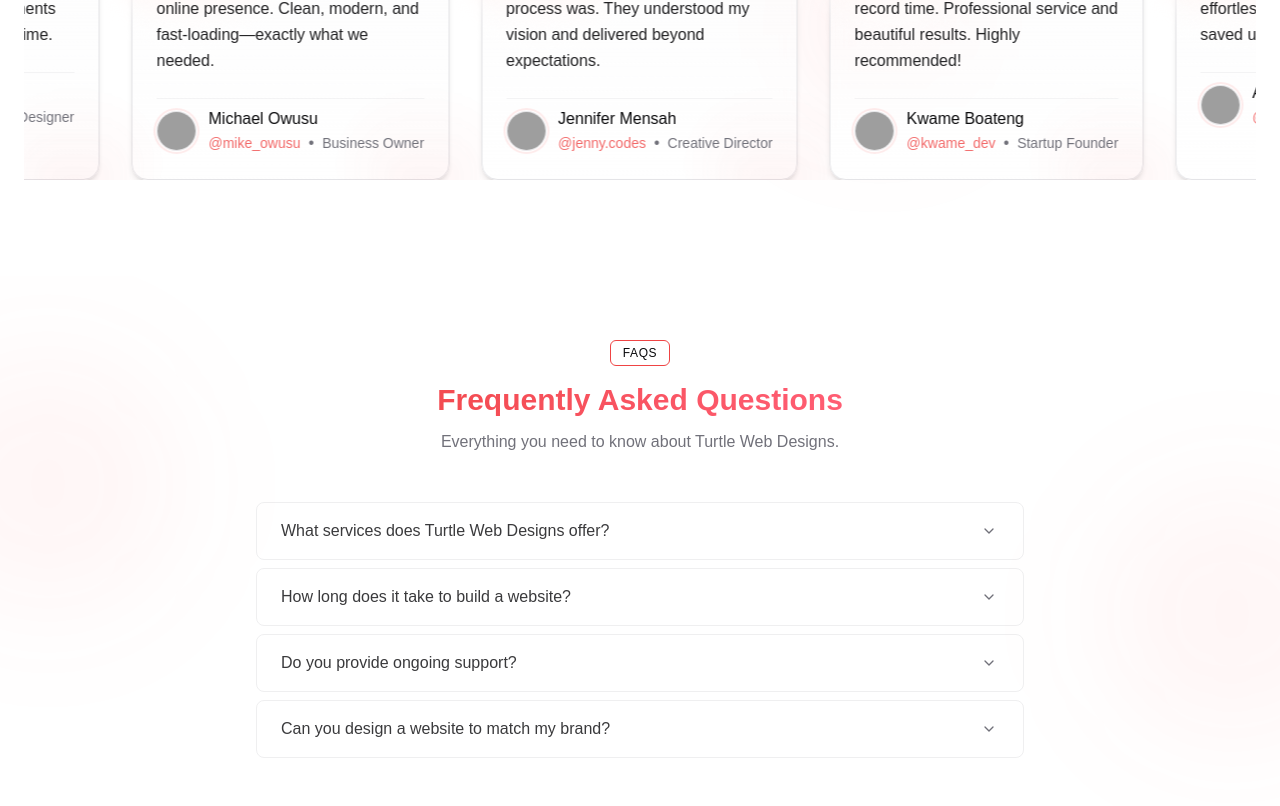
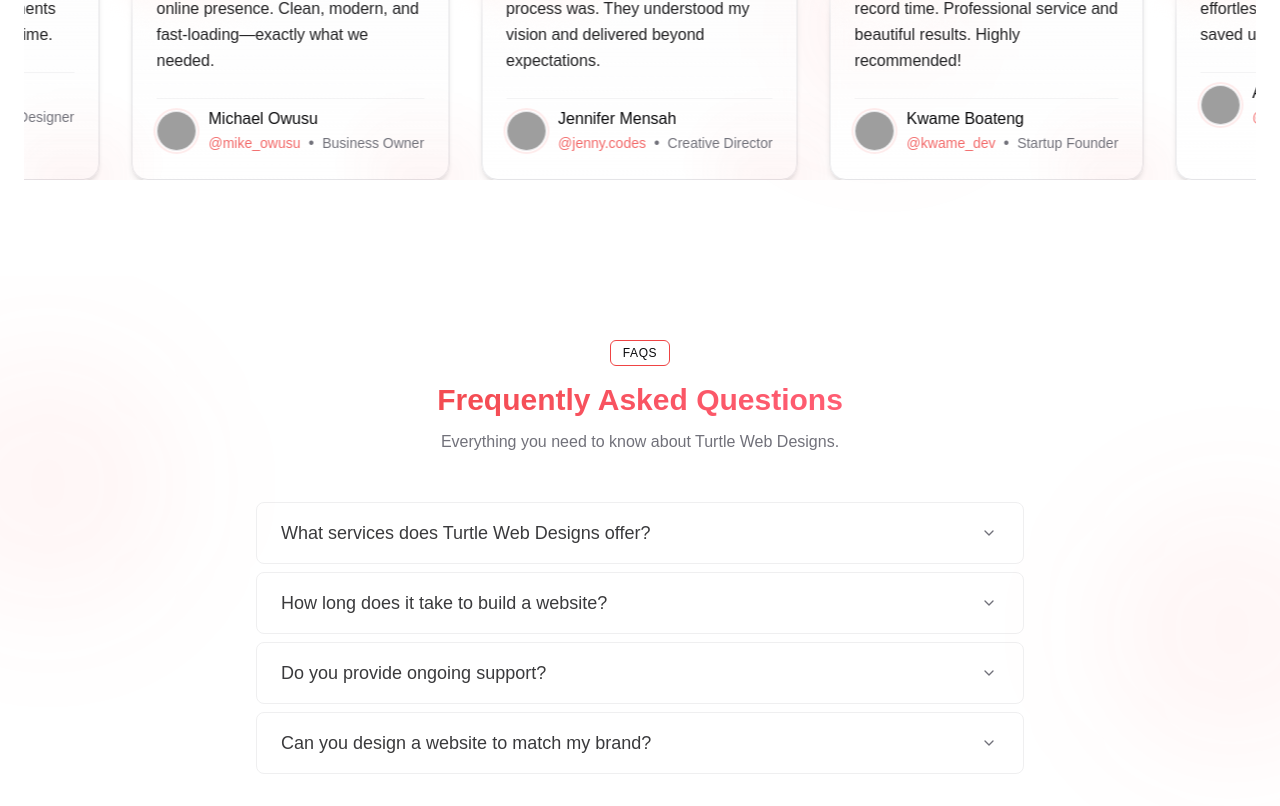
Before and after one commit to Abdulai059/turtle-web-designs, a React (Vite) app: page / in a window 1280 px wide. Shown: the part 1795-2601 px from the top of the page. Built offline with nearby package versions, Linux system fonts and the light colour scheme; grey boxes are pictures that could not be loaded.

Commit message:
intial project start

```diff
--- a/src/components/mvpblocks/faq-3.jsx
+++ b/src/components/mvpblocks/faq-3.jsx
@@ -4,9 +4,6 @@
 import { ChevronDown, Mail } from "lucide-react";
 import { cn } from "@/lib/utils";
 import { Badge } from "@/components/ui/badge";
-
-
-
 
 function FAQItem({ question, answer, index }) {
   const [isOpen, setIsOpen] = useState(false);
@@ -32,7 +29,7 @@
       >
         <h3
           className={cn(
-            "text-left text-base font-medium transition-colors duration-200",
+            "text-left text-base font-medium transition-colors duration-200 sm:text-lg",
             "text-foreground/80",
             isOpen && "text-foreground",
           )}
@@ -98,7 +95,7 @@
                   duration: 0.3,
                   ease: "easeOut",
                 }}
-                className="text-muted-foreground text-sm leading-relaxed"
+                className="text-muted-foreground text-sm leading-relaxed sm:text-base"
               >
                 {answer}
               </motion.p>
```
